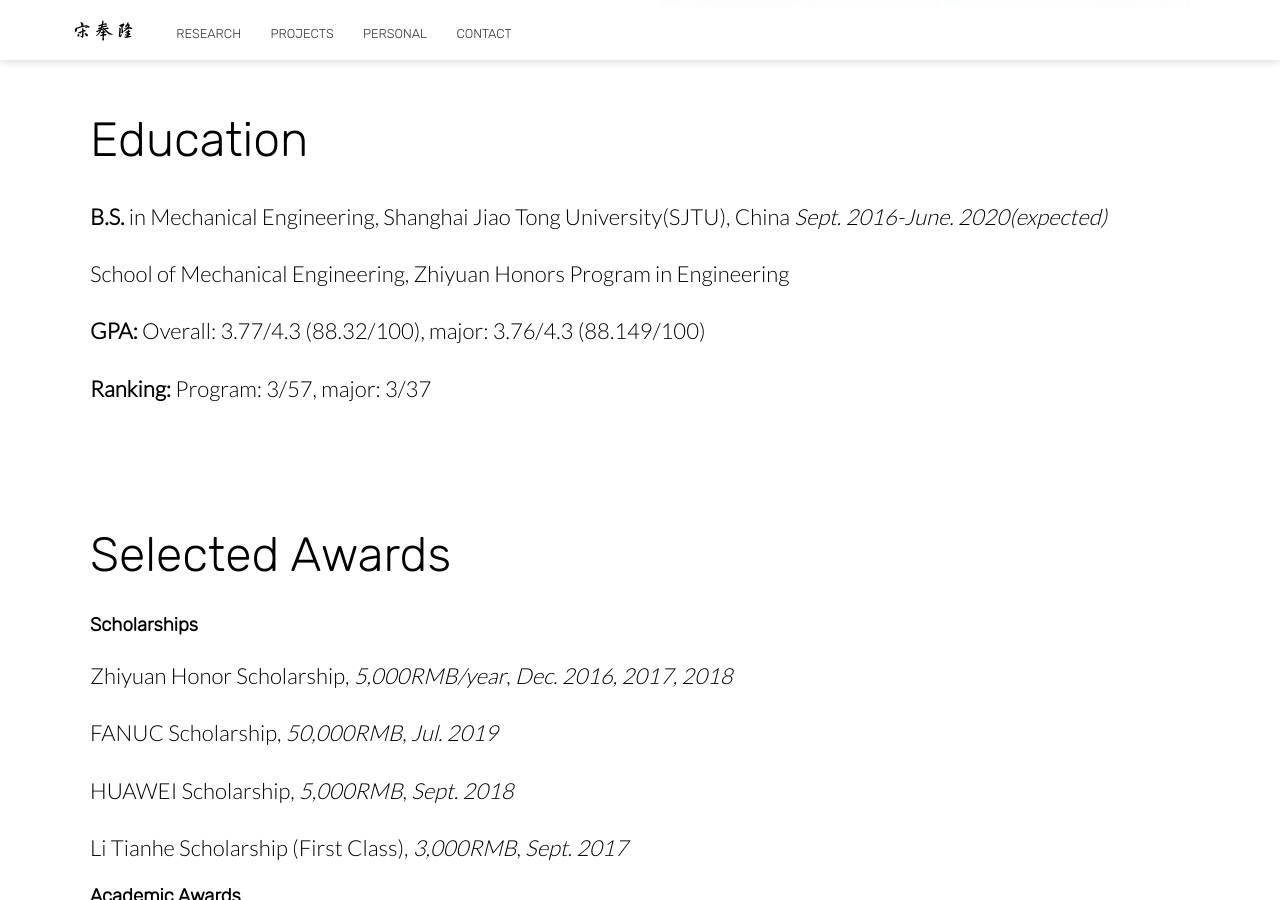
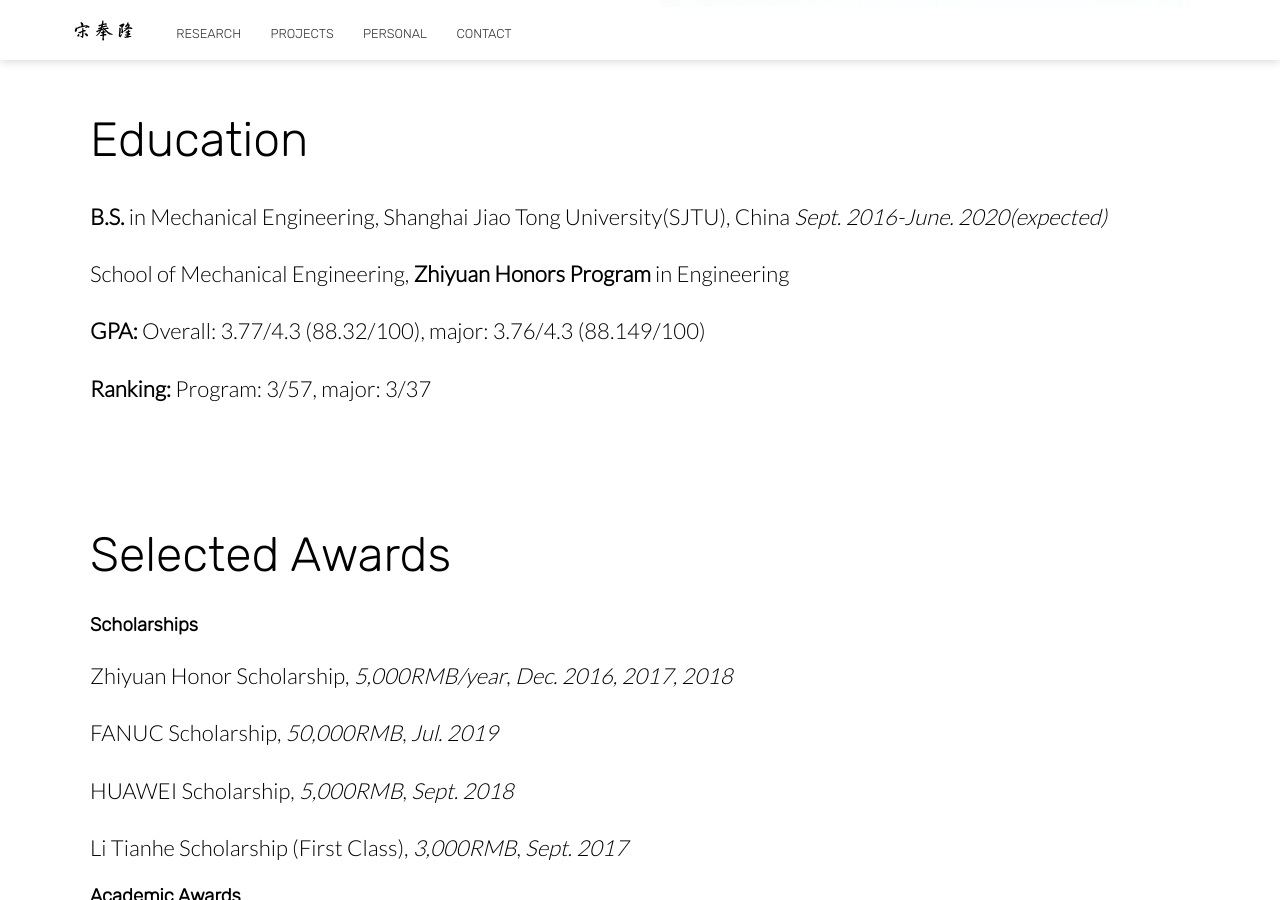
Before and after one commit to FenglongSong/fenglongsong.github.io, a Jekyll site: the page built from index.html, in a window 1280 px wide and 900 px high, scrolled down 1523 px. Built offline with Jekyll 4.4.1, drawn with Linux system fonts in a browser that asks for light colours; nearby versions of some CDN libraries.

Commit message:
Update index.html

```diff
--- a/index.html
+++ b/index.html
@@ -36,7 +36,7 @@ bottom_image: https://unsplash.it/2000/1322?a=.png
 			<div class="text">
 				<h2 class="editable">Education</h2>
 				<p class="editable"><b>B.S.</b> in Mechanical Engineering, Shanghai Jiao Tong University(SJTU), China <i>Sept. 2016-June. 2020(expected)</i></p>
-				<p class="editable">School of Mechanical Engineering, Zhiyuan Honors Program in Engineering</p>
+				<p class="editable">School of Mechanical Engineering, <b>Zhiyuan Honors Program</b> in Engineering</p>
 				<p class="editable"><b>GPA: </b>Overall: 3.77/4.3 (88.32/100), major: 3.76/4.3 (88.149/100) </p>
 				<p class="editable"><b>Ranking: </b>Program: 3/57, major: 3/37</p>
 			</div>
```
